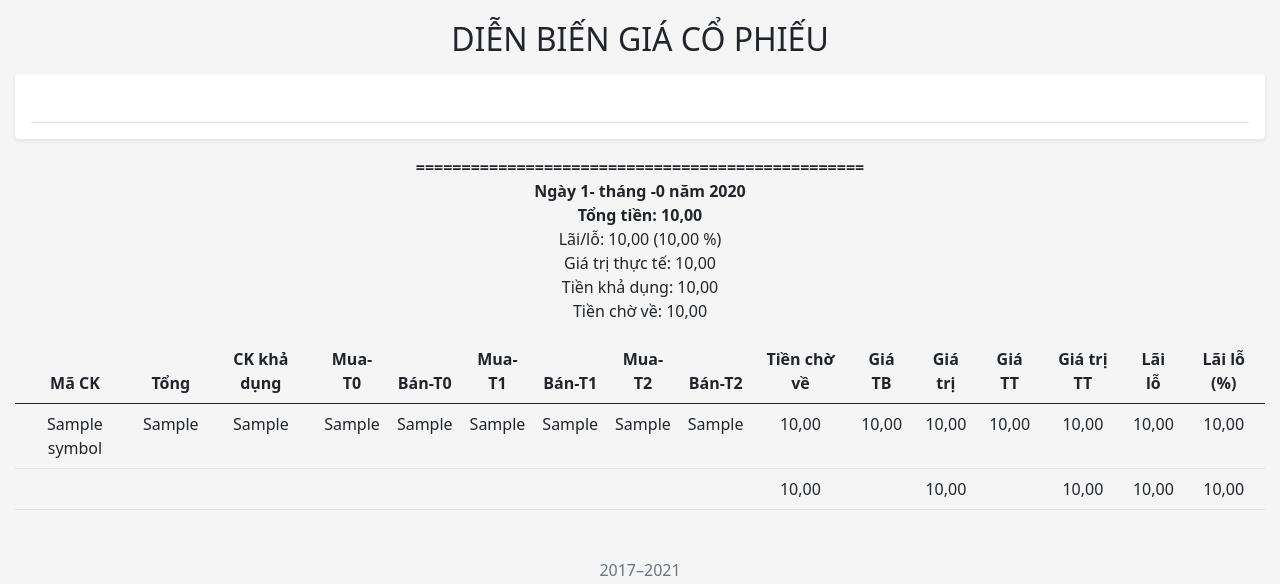
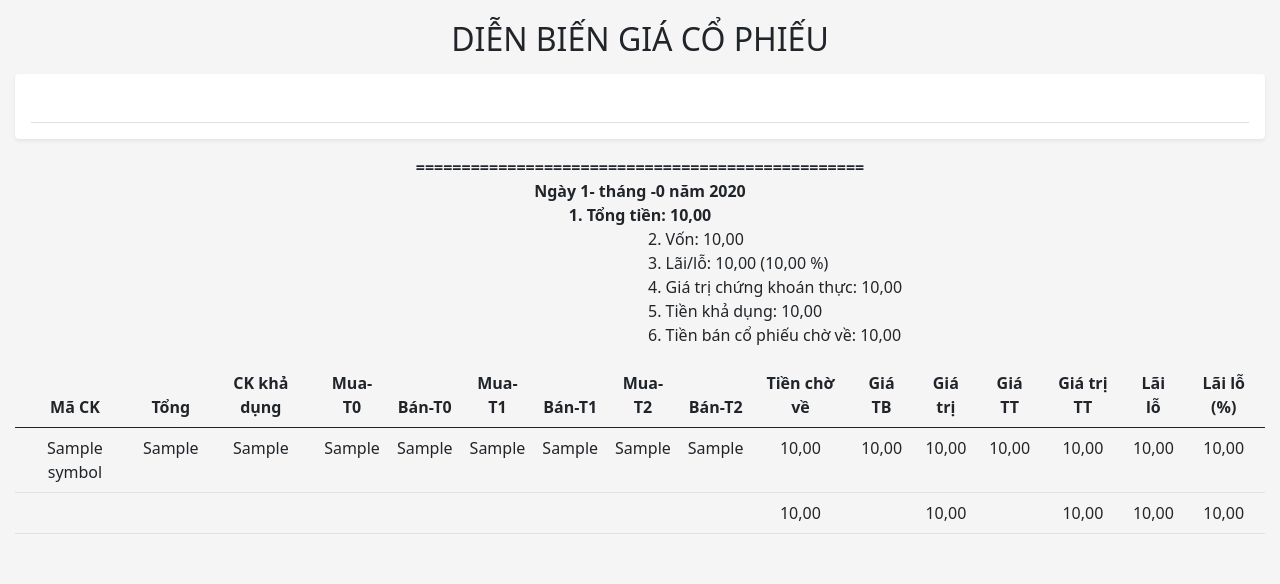
Before and after one commit to thang42c3/autotrade_info, a Flask app: page / in a window 1280 px wide. Shown: the part 409-993 px from the top of the page. Run offline with Flask 2, Linux system fonts and the light colour scheme; a database or web service that is not in the repository returns one stand-in record (values such as "Sample title").

Commit message:
Update index.html

```diff
--- a/app/templates/index.html
+++ b/app/templates/index.html
@@ -39,6 +39,9 @@
   margin: auto;
 }
 
+.title_body{
+margin-left: 633px
+}
 .form-signin .checkbox {
   font-weight: 400;
 }
@@ -94,18 +97,21 @@
     </div>
 </div>
 
-<div class="table-responsive-md">
+<div class="table-responsive-md"  >
 
      {% for stocks_infor in stocks_infors %}
-                  <strong class="text-gray-dark" >  ================================================= </strong>
+                  <strong class="text-gray-dark" >  =================================================
         <br>
-                <strong class="text-gray-dark" >  Ngày {{stocks_infor['date'][6:8]}} tháng {{stocks_infor['date'][4:6]}} năm {{stocks_infor['date'][0:4]}} </strong>
-    <br>
-            <strong class="text-red" >  Tổng tiền: {{'{:,.2f}'.format(stocks_infor['gia_tri_tai_san_thuc']) | replace(',','*') | replace('.',',') | replace('*','.')}} </strong>
-    <p class="text-gray-dark" >  Lãi/lỗ: {{'{:,.2f}'.format(stocks_infor['lai_lo_tien_ban_dau']) | replace(',','*') | replace('.',',') | replace('*','.')}} ({{'{:,.2f}'.format(stocks_infor['lai_lo_tien_ban_dau_phan_tram'])| replace(',','*') | replace('.',',') | replace('*','.')}} %)
-        <br> Giá trị thực tế: {{'{:,.2f}'.format(stocks_infor['gia_tri_tt_tong']) | replace(',','*') | replace('.',',') | replace('*','.')}} <br>  Tiền khả dụng: {{'{:,.2f}'.format(stocks_infor['tien_co_the_mua']) | replace(',','*') | replace('.',',') | replace('*','.')}}
-                <br>  Tiền chờ về: {{'{:,.2f}'.format(stocks_infor['tien_khong_the_mua_tong']) | replace(',','*') | replace('.',',') | replace('*','.')}} </br>
+     Ngày {{stocks_infor['date'][6:8]}} tháng {{stocks_infor['date'][4:6]}} năm {{stocks_infor['date'][0:4]}}
+    <br>  1. Tổng tiền: {{'{:,.2f}'.format(stocks_infor['gia_tri_tai_san_thuc']) | replace(',','*') | replace('.',',') | replace('*','.')}} </strong>
 
+    <div class = "title_body">
+    <p class="text-gray-dark" style="text-align:left" >  2. Vốn: {{'{:,.2f}'.format(stocks_infor['tien_ban_dau']) | replace(',','*') | replace('.',',') | replace('*','.')}}
+      <br>  3. Lãi/lỗ: {{'{:,.2f}'.format(stocks_infor['lai_lo_tien_ban_dau']) | replace(',','*') | replace('.',',') | replace('*','.')}} ({{'{:,.2f}'.format(stocks_infor['lai_lo_tien_ban_dau_phan_tram'])| replace(',','*') | replace('.',',') | replace('*','.')}} %)
+        <br> 4. Giá trị chứng khoán thực: {{'{:,.2f}'.format(stocks_infor['gia_tri_tt_tong']) | replace(',','*') | replace('.',',') | replace('*','.')}} <br>
+        5. Tiền khả dụng: {{'{:,.2f}'.format(stocks_infor['tien_co_the_mua']) | replace(',','*') | replace('.',',') | replace('*','.')}}
+                <br>  6. Tiền bán cổ phiếu chờ về: {{'{:,.2f}'.format(stocks_infor['tien_khong_the_mua_tong']) | replace(',','*') | replace('.',',') | replace('*','.')}} </br>
+</div>
 <table class="table" align="centre">
   <thead>
     <tr>
```
